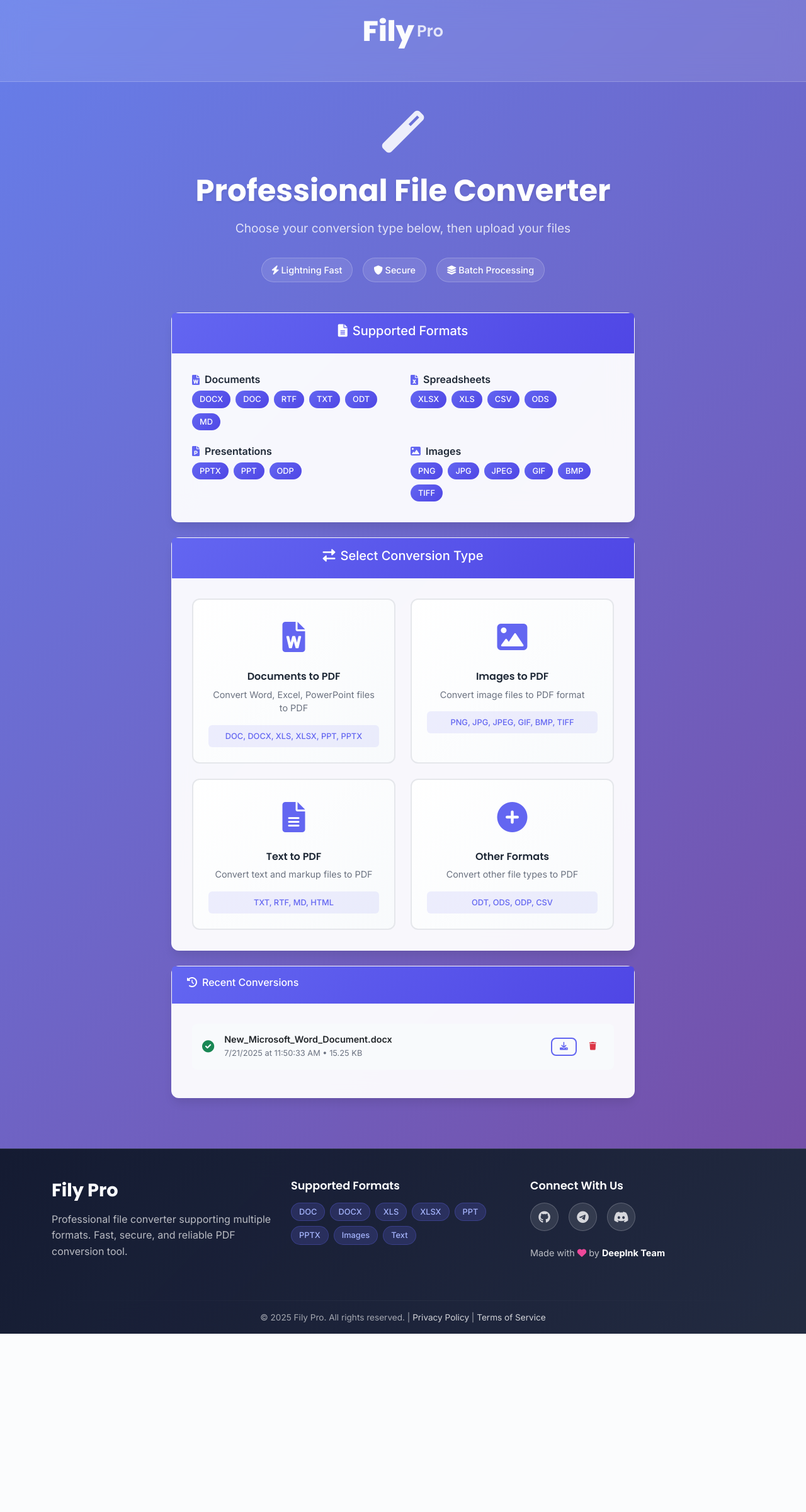
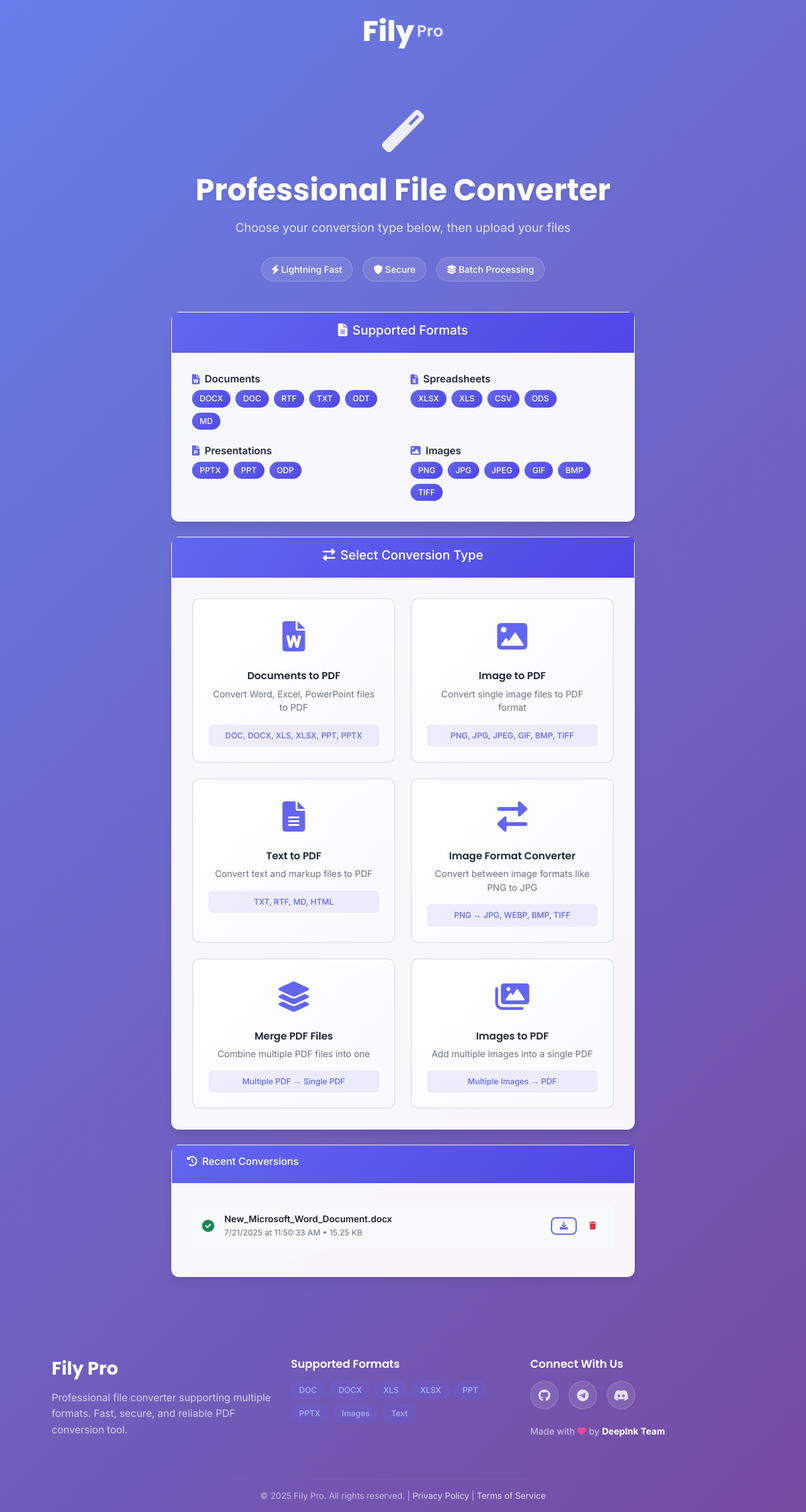
Before and after one commit to AnZomorodian/Converter, a Flask app: page / in a window 1280 px wide. Shown: the whole page at 63% size. Before the commit the page ends 2117 px from the top, so only its background shows below. Run offline with Flask 3, Linux system fonts and the light colour scheme.

Commit message:
Enable advanced conversion features and improve user interface elements
Implements image format conversion, PDF merging, and multiple images to PDF conversion features in converter.py and routes.py.

Replit-Commit-Author: Agent
Replit-Commit-Session-Id: dd473294-cf64-4144-894e-17cb8defef8f
Replit-Commit-Screenshot-Url: https://storage.googleapis.com/screenshot-production-us-central1/a5d6ad97-b911-41e3-8d3b-3143df082d24/dd473294-cf64-4144-894e-17cb8defef8f/4so4KmR

```diff
--- a/routes.py
+++ b/routes.py
@@ -6,7 +6,7 @@ from datetime import datetime
 from flask import render_template, request, redirect, url_for, flash, jsonify, send_file, session
 from werkzeug.utils import secure_filename
 from app import app
-from converter import convert_to_pdf
+from converter import convert_to_pdf, convert_image_format, merge_pdfs, convert_multiple_images_to_pdf
 from storage import storage
 
 # Allowed file extensions
@@ -43,6 +43,7 @@ def upload_files():
         return jsonify({'success': False, 'error': 'No files selected'})
 
     results = []
+    uploaded_files = []  # Keep track of uploaded files for batch processing
 
     for file in files:
         if file and allowed_file(file.filename):
@@ -55,13 +56,36 @@ def upload_files():
                 # Save original file
                 original_path = os.path.join(app.config['UPLOAD_FOLDER'], f"{file_id}_{filename}")
                 file.save(original_path)
+                uploaded_files.append({
+                    'path': original_path,
+                    'id': file_id,
+                    'name': filename,
+                    'extension': file_extension
+                })
 
-                # Convert file to PDF
-                output_filename = custom_name if custom_name else f"{file_id}_converted.pdf"
-                converted_path = os.path.join(app.config['CONVERTED_FOLDER'], output_filename)
-                success = convert_to_pdf(original_path, converted_path, filename, quality=quality)
+                # Handle different conversion types
+                if conversion_type == 'image-converter':
+                    # Image format conversion
+                    target_format = request.form.get('target_format', 'jpg')
+                    output_filename = custom_name if custom_name else f"{file_id}_converted.{target_format}"
+                    converted_path = os.path.join(app.config['CONVERTED_FOLDER'], output_filename)
+                    success = convert_image_format(original_path, converted_path, target_format, quality=95)
+                elif conversion_type == 'merge-pdf':
+                    # PDF merging - skip individual processing
+                    continue
+                elif conversion_type == 'images-to-pdf':
+                    # Images to PDF - skip individual processing
+                    continue
+                else:
+                    # Regular PDF conversion
+                    output_filename = custom_name if custom_name else f"{file_id}_converted.pdf"
+                    converted_path = os.path.join(app.config['CONVERTED_FOLDER'], output_filename)
+                    success = convert_to_pdf(original_path, converted_path, filename, quality=quality)
 
-                if success and os.path.exists(converted_path):
+                if conversion_type in ['merge-pdf', 'images-to-pdf']:
+                    # Skip individual file processing for batch types
+                    continue
+                elif success and os.path.exists(converted_path):
                     # Store conversion record
                     conversion_data = {
                         'file_id': file_id,
@@ -118,6 +142,69 @@ def upload_files():
                 'success': False,
                 'filename': file.filename,
                 'error': 'File type not supported'
+            })
+
+    # Handle batch processing for special conversion types
+    if conversion_type == 'merge-pdf' and uploaded_files:
+        # Merge PDFs
+        pdf_files = [f for f in uploaded_files if f['extension'] == 'pdf']
+        if len(pdf_files) > 1:
+            batch_id = str(uuid.uuid4())
+            output_filename = custom_name if custom_name else f"{batch_id}_merged.pdf"
+            merged_path = os.path.join(app.config['CONVERTED_FOLDER'], output_filename)
+
+            pdf_paths = [f['path'] for f in pdf_files]
+            success = merge_pdfs(pdf_paths, merged_path)
+
+            if success:
+                results.append({
+                    'success': True,
+                    'filename': 'Merged PDF',
+                    'download_url': url_for('download_file', file_id=batch_id),
+                    'file_id': batch_id
+                })
+            else:
+                results.append({
+                    'success': False,
+                    'filename': 'PDF Merge',
+                    'error': 'Failed to merge PDF files'
+                })
+        else:
+            results.append({
+                'success': False,
+                'filename': 'PDF Merge',
+                'error': 'Need at least 2 PDF files to merge'
+            })
+
+    elif conversion_type == 'images-to-pdf' and uploaded_files:
+        # Convert multiple images to PDF
+        image_files = [f for f in uploaded_files if f['extension'] in ['png', 'jpg', 'jpeg', 'gif', 'bmp', 'tiff']]
+        if len(image_files) > 0:
+            batch_id = str(uuid.uuid4())
+            output_filename = custom_name if custom_name else f"{batch_id}_images.pdf"
+            images_pdf_path = os.path.join(app.config['CONVERTED_FOLDER'], output_filename)
+
+            image_paths = [f['path'] for f in image_files]
+            success = convert_multiple_images_to_pdf(image_paths, images_pdf_path, quality)
+
+            if success:
+                results.append({
+                    'success': True,
+                    'filename': f'Images to PDF ({len(image_files)} images)',
+                    'download_url': url_for('download_file', file_id=batch_id),
+                    'file_id': batch_id
+                })
+            else:
+                results.append({
+                    'success': False,
+                    'filename': 'Images to PDF',
+                    'error': 'Failed to convert images to PDF'
+                })
+        else:
+            results.append({
+                'success': False,
+                'filename': 'Images to PDF',
+                'error': 'No valid image files found'
             })
 
     return jsonify({'results': results})
--- a/static/css/style.css
+++ b/static/css/style.css
@@ -32,9 +32,8 @@ body {
 
 /* Simplified Header */
 .navbar {
-    background: rgba(255, 255, 255, 0.1);
-    backdrop-filter: blur(20px);
-    border-bottom: 1px solid rgba(255, 255, 255, 0.2);
+    background: transparent;
+    border: none;
     padding: 1rem 0;
 }
 
@@ -219,7 +218,7 @@ body {
 /* Conversion Types */
 .conversion-types {
     display: grid;
-    grid-template-columns: repeat(auto-fit, minmax(250px, 1fr));
+    grid-template-columns: repeat(auto-fit, minmax(300px, 1fr));
     gap: 1.5rem;
 }
 
@@ -517,9 +516,8 @@ body {
 
 /* Enhanced Footer */
 .footer {
-    background: linear-gradient(135deg, rgba(15, 23, 42, 0.95), rgba(30, 41, 59, 0.95));
-    backdrop-filter: blur(20px);
-    border-top: 1px solid rgba(255, 255, 255, 0.1);
+    background: transparent;
+    border: none;
     padding: 3rem 0 1rem 0;
     margin-top: auto;
     color: rgba(255, 255, 255, 0.9);
--- a/static/js/main.js
+++ b/static/js/main.js
@@ -70,12 +70,31 @@ class FilyPro {
         option.classList.add('selected');
         this.selectedType = option.dataset.type;
 
+        // Show appropriate options based on conversion type
+        this.showConversionTypeOptions();
+
         // Show upload card after a short delay
         setTimeout(() => {
             this.conversionTypeCard.style.display = 'none';
             this.uploadCard.style.display = 'block';
             this.uploadCard.scrollIntoView({ behavior: 'smooth' });
         }, 300);
+    }
+
+    showConversionTypeOptions() {
+        // Hide all specific options first
+        document.getElementById('imageFormatOptions').style.display = 'none';
+        document.getElementById('mergeInstructions').style.display = 'none';
+        document.getElementById('imagesToPdfInstructions').style.display = 'none';
+
+        // Show specific options based on type
+        if (this.selectedType === 'image-converter') {
+            document.getElementById('imageFormatOptions').style.display = 'block';
+        } else if (this.selectedType === 'merge-pdf') {
+            document.getElementById('mergeInstructions').style.display = 'block';
+        } else if (this.selectedType === 'images-to-pdf') {
+            document.getElementById('imagesToPdfInstructions').style.display = 'block';
+        }
     }
 
     goBack() {
--- a/templates/index.html
+++ b/templates/index.html
@@ -125,8 +125,8 @@
                                         <div class="option-icon">
                                             <i class="fas fa-image"></i>
                                         </div>
-                                        <h6>Images to PDF</h6>
-                                        <p>Convert image files to PDF format</p>
+                                        <h6>Image to PDF</h6>
+                                        <p>Convert single image files to PDF format</p>
                                         <div class="formats-preview">PNG, JPG, JPEG, GIF, BMP, TIFF</div>
                                     </div>
 
@@ -139,13 +139,31 @@
                                         <div class="formats-preview">TXT, RTF, MD, HTML</div>
                                     </div>
 
-                                    <div class="conversion-option" data-type="other-formats">
+                                    <div class="conversion-option" data-type="image-converter">
                                         <div class="option-icon">
-                                            <i class="fas fa-plus-circle"></i>
+                                            <i class="fas fa-exchange-alt"></i>
                                         </div>
-                                        <h6>Other Formats</h6>
-                                        <p>Convert other file types to PDF</p>
-                                        <div class="formats-preview">ODT, ODS, ODP, CSV</div>
+                                        <h6>Image Format Converter</h6>
+                                        <p>Convert between image formats like PNG to JPG</p>
+                                        <div class="formats-preview">PNG ↔ JPG, WEBP, BMP, TIFF</div>
+                                    </div>
+
+                                    <div class="conversion-option" data-type="merge-pdf">
+                                        <div class="option-icon">
+                                            <i class="fas fa-layer-group"></i>
+                                        </div>
+                                        <h6>Merge PDF Files</h6>
+                                        <p>Combine multiple PDF files into one</p>
+                                        <div class="formats-preview">Multiple PDF → Single PDF</div>
+                                    </div>
+
+                                    <div class="conversion-option" data-type="images-to-pdf">
+                                        <div class="option-icon">
+                                            <i class="fas fa-images"></i>
+                                        </div>
+                                        <h6>Images to PDF</h6>
+                                        <p>Add multiple images into a single PDF</p>
+                                        <div class="formats-preview">Multiple Images → PDF</div>
                                     </div>
                                 </div>
                             </div>
@@ -170,7 +188,7 @@
                                         <span class="info-item"><i class="fas fa-weight-hanging"></i> Max 50MB per file</span>
                                         <span class="info-item"><i class="fas fa-files"></i> Multiple files supported</span>
                                     </div>
-                                    <input type="file" id="fileInput" multiple accept=".doc,.docx,.xls,.xlsx,.ppt,.pptx,.txt,.rtf,.odt,.ods,.odp,.csv,.png,.jpg,.jpeg,.gif,.bmp,.tiff,.md,.html">
+                                    <input type="file" id="fileInput" multiple accept=".doc,.docx,.xls,.xlsx,.ppt,.pptx,.txt,.rtf,.odt,.ods,.odp,.csv,.png,.jpg,.jpeg,.gif,.bmp,.tiff,.pdf,.md,.html">
                                 </div>
 
                                 <!-- Conversion Options -->
@@ -189,6 +207,32 @@
                                             <label for="customName" class="form-label">Custom Output Name (Optional)</label>
                                             <input type="text" class="form-control" id="customName" placeholder="Enter custom filename">
                                         </div>
+                                    </div>
+
+                                    <!-- Image Format Conversion Options -->
+                                    <div class="row mt-3" id="imageFormatOptions" style="display: none;">
+                                        <div class="col-md-6">
+                                            <label for="targetFormat" class="form-label">Target Format</label>
+                                            <select class="form-select" id="targetFormat">
+                                                <option value="jpg">JPG</option>
+                                                <option value="png">PNG</option>
+                                                <option value="webp">WebP</option>
+                                                <option value="bmp">BMP</option>
+                                                <option value="tiff">TIFF</option>
+                                            </select>
+                                        </div>
+                                    </div>
+
+                                    <!-- PDF Merge Instructions -->
+                                    <div class="alert alert-info mt-3" id="mergeInstructions" style="display: none;">
+                                        <i class="fas fa-info-circle me-2"></i>
+                                        Upload multiple PDF files to merge them into one document.
+                                    </div>
+
+                                    <!-- Images to PDF Instructions -->
+                                    <div class="alert alert-info mt-3" id="imagesToPdfInstructions" style="display: none;">
+                                        <i class="fas fa-info-circle me-2"></i>
+                                        Upload multiple images to combine them into a single PDF document.
                                     </div>
                                 </div>
 
```
Also changed, not shown: converter.py (+132 -0 lines), replit.md (+14 -1 lines).
